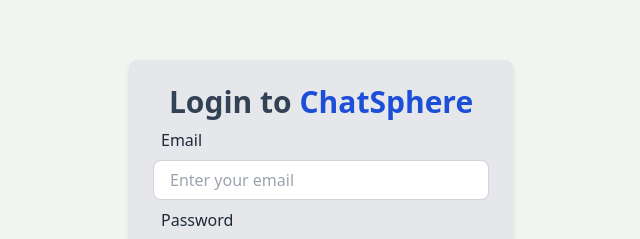
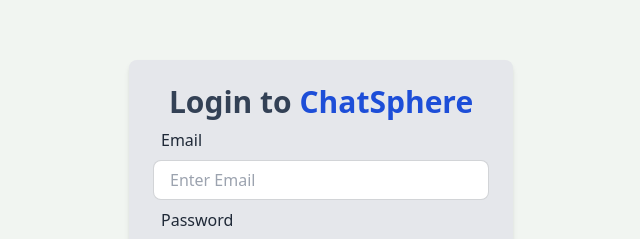
Before and after one commit to Sidrah-Tola/Chat-App, a React (Vite) app in the folder frontend/: page /login in a window 1280 px wide. Shown: the part 184-423 px from the top of the page, without its empty margins (319-959 px from the left). Built offline with nearby package versions, Linux system fonts and the light colour scheme.

Commit message:
Login functionality

```diff
--- /dev/null
+++ b/frontend/src/hooks/useLogin.js
@@ -0,0 +1,57 @@
+import { useState } from "react"
+import { useAuthContext } from "../context/AuthContext"
+import toast from "react-hot-toast"
+
+const handleInputErrors = (email, password) =>{
+    // console.log(email, password)
+    if (!email || !password){
+        toast.error("Please fill all the Fields")
+        return true
+    }
+    return false
+}
+
+const useLogin = () => {
+    const [loading, setLoading] = useState(false)
+
+    const {setAuthUser} = useAuthContext()
+
+    const login = async(email, password) => {
+        const checkError = handleInputErrors( email, password)
+
+    if(checkError) {
+        return
+    }
+
+    try {
+        setLoading(true)
+
+        const res = await fetch("/api/auth/login", {
+            method: "POST",
+            headers: {"Content-Type": "application/json"},
+            body: JSON.stringify({
+                email,
+                password,
+            }),
+        })
+
+        const data = await res.json()
+
+        if(data.error){
+            throw new Error(data.error)
+        }
+
+        localStorage.setItem("user", JSON.stringify(data))
+
+        setAuthUser(data)
+    } catch (error) {
+        toast.error(error.message)
+    }finally{
+        setLoading(false)
+    }
+}
+
+return {loading, login}
+}
+
+export default useLogin
--- a/frontend/src/pages/Login.jsx
+++ b/frontend/src/pages/Login.jsx
@@ -1,7 +1,21 @@
-import React from 'react'
+import React, { useState } from 'react'
 import { Link } from 'react-router-dom'
+import useLogin from '../hooks/useLogin'
 
 const Login = () => {
+  const [email, setEmail] = useState("")
+  const [password, setPassword] = useState("")
+
+  // console.log(email, password)
+
+  const{login, loading} = useLogin()
+
+  const handleSubmit = async(e) =>{
+    e.preventDefault()
+
+    await login(email, password)
+  }
+
   return (
     <div className='flex flex-col items-center justify-center min-w-96 mx-auto'>
       <div className='w-full p-6 rounded-lg shadow-md bg-gray-200'>
@@ -10,13 +24,19 @@
           <span className='text-blue-700'> ChatSphere</span>
           </h1>
 
-          <form>
+          <form onSubmit={handleSubmit}>
             <div>
               <label className="label p-2">
                 <span className='text-base label-text'>Email</span>
               </label>
 
-              <input type="text" placeholder='Enter your email' className='w-full input input-bordered h-10' />
+              <input
+              type="text"
+              placeholder='Enter Email'
+              className='w-full input input-bordered h-10'
+              value={email}
+              onChange={(e)=>setEmail(e.target.value)}
+              />
             </div>
 
             <div>
@@ -24,14 +44,26 @@
                 <span className='text-base label-text'>Password</span>
               </label>
 
-              <input type="password" placeholder='Enter Password' className='w-full input input-bordered h-10' />
+              <input
+              type="password"
+              placeholder='Enter Password'
+              className='w-full input input-bordered h-10'
+              value={password}
+              onChange={(e)=>setPassword(e.target.value)}
+              />
             </div>
 
             <Link to={"/signup"} className='text-sm hover:underline hover:text-blue-600 mt-2 inline-block'>
             {"Don't"} have an account?</Link>
 
             <div>
-              <button className='btn btn-block btn-sm mt-2 bg-blue-700 font-bold text-white'>Login</button>
+              <button className='btn btn-block btn-sm mt-2 bg-blue-700 font-bold text-white' disabled={loading} >
+                {loading ? (
+                  <span className='loading loading-spinner'></span>
+                ):(
+                  "Login"
+                )}
+              </button>
             </div>
           </form>
       </div>
```
